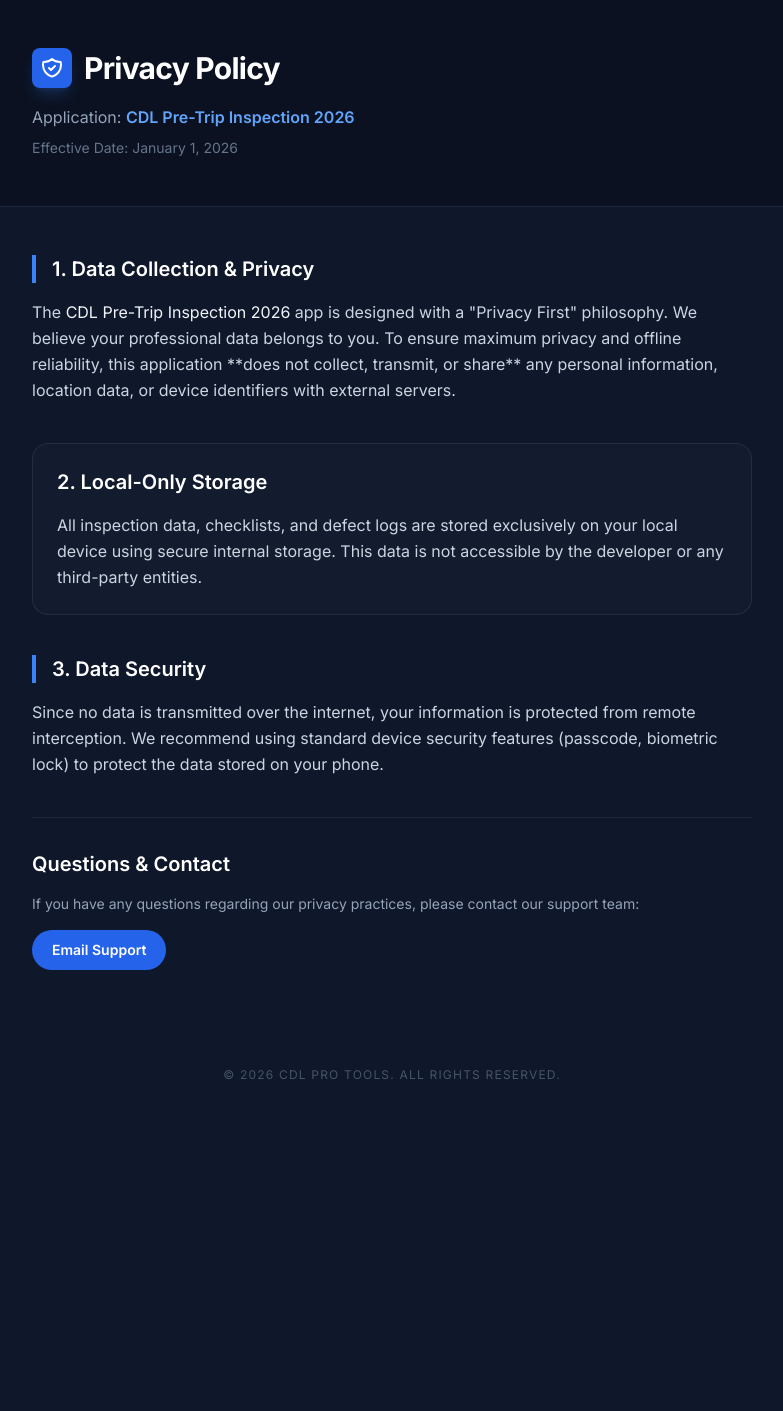
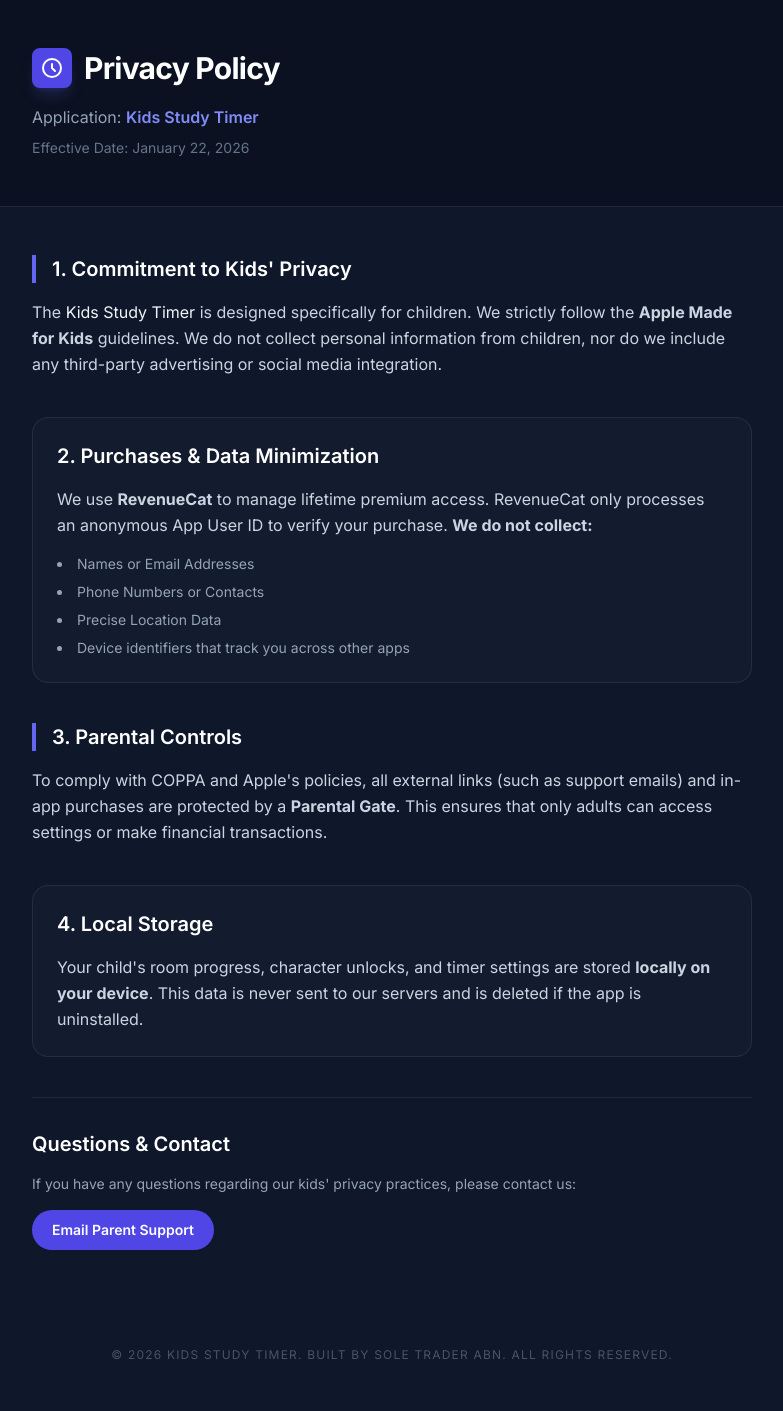
Before and after one commit to Haitham808/privacy-policy.github.io, a plain HTML site: page index.html in a window 1280 px wide. Shown: the whole page, without its empty margins (248-1031 px from the left). Before the commit the page ends 1131 px from the top, so only its background shows below. Drawn offline with nearby package versions, Linux system fonts and the light colour scheme.

Commit message:
Update index.html

```diff
--- a/index.html
+++ b/index.html
@@ -3,7 +3,7 @@
 <head>
     <meta charset="UTF-8">
     <meta name="viewport" content="width=device-width, initial-scale=1.0">
-    <title>Privacy Policy | CDL Pre-Trip 2026</title>
+    <title>Privacy Policy | Kids Study Timer</title>
     <script src="https://cdn.tailwindcss.com"></script>
     <link href="https://fonts.googleapis.com/css2?family=Inter:wght@400;600;700&display=swap" rel="stylesheet">
     <style>
@@ -16,46 +16,56 @@
     <header class="py-12 border-b border-slate-800 bg-[#0B1120]">
         <div class="max-w-3xl mx-auto px-6">
             <div class="flex items-center space-x-3 mb-4">
-                <div class="w-10 h-10 bg-blue-600 rounded-lg flex items-center justify-center shadow-lg shadow-blue-500/20">
-                    <svg class="w-6 h-6 text-white" fill="none" stroke="currentColor" viewBox="0 0 24 24"><path stroke-linecap="round" stroke-linejoin="round" stroke-width="2" d="M9 12l2 2 4-4m5.618-4.016A11.955 11.955 0 0112 2.944a11.955 11.955 0 01-8.618 3.04A12.02 12.02 0 003 9c0 5.591 3.824 10.29 9 11.622 5.176-1.332 9-6.03 9-11.622 0-1.042-.133-2.052-.382-3.016z"></path></svg>
+                <div class="w-10 h-10 bg-indigo-600 rounded-lg flex items-center justify-center shadow-lg shadow-indigo-500/20">
+                    <svg class="w-6 h-6 text-white" fill="none" stroke="currentColor" viewBox="0 0 24 24"><path stroke-linecap="round" stroke-linejoin="round" stroke-width="2" d="M12 8v4l3 3m6-3a9 9 0 11-18 0 9 9 0 0118 0z"></path></svg>
                 </div>
                 <h1 class="text-3xl font-bold text-white tracking-tight">Privacy Policy</h1>
             </div>
-            <p class="text-slate-400">Application: <span class="text-blue-400 font-semibold">CDL Pre-Trip Inspection 2026</span></p>
-            <p class="text-sm text-slate-500 mt-2">Effective Date: January 1, 2026</p>
+            <p class="text-slate-400">Application: <span class="text-indigo-400 font-semibold">Kids Study Timer</span></p>
+            <p class="text-sm text-slate-500 mt-2">Effective Date: January 22, 2026</p>
         </div>
     </header>
 
     <main class="max-w-3xl mx-auto px-6 py-12">
-
         <div class="space-y-10">
             <section>
-                <h2 class="text-xl font-semibold text-white mb-4 border-l-4 border-blue-500 pl-4">1. Data Collection & Privacy</h2>
-                <p>The <span class="text-slate-100">CDL Pre-Trip Inspection 2026</span> app is designed with a "Privacy First" philosophy. We believe your professional data belongs to you. To ensure maximum privacy and offline reliability, this application **does not collect, transmit, or share** any personal information, location data, or device identifiers with external servers.</p>
+                <h2 class="text-xl font-semibold text-white mb-4 border-l-4 border-indigo-500 pl-4">1. Commitment to Kids' Privacy</h2>
+                <p>The <span class="text-slate-100">Kids Study Timer</span> is designed specifically for children. We strictly follow the <b>Apple Made for Kids</b> guidelines. We do not collect personal information from children, nor do we include any third-party advertising or social media integration.</p>
             </section>
 
             <section class="p-6 rounded-2xl bg-slate-800/30 border border-slate-700/50">
-                <h2 class="text-xl font-semibold text-white mb-4">2. Local-Only Storage</h2>
-                <p>All inspection data, checklists, and defect logs are stored exclusively on your local device using secure internal storage. This data is not accessible by the developer or any third-party entities.</p>
+                <h2 class="text-xl font-semibold text-white mb-4">2. Purchases & Data Minimization</h2>
+                <p class="mb-4">We use <b>RevenueCat</b> to manage lifetime premium access. RevenueCat only processes an anonymous App User ID to verify your purchase. <b>We do not collect:</b></p>
+                <ul class="list-disc list-inside space-y-2 text-sm text-slate-400">
+                    <li>Names or Email Addresses</li>
+                    <li>Phone Numbers or Contacts</li>
+                    <li>Precise Location Data</li>
+                    <li>Device identifiers that track you across other apps</li>
+                </ul>
             </section>
 
             <section>
-                <h2 class="text-xl font-semibold text-white mb-4 border-l-4 border-blue-500 pl-4">3. Data Security</h2>
-                <p>Since no data is transmitted over the internet, your information is protected from remote interception. We recommend using standard device security features (passcode, biometric lock) to protect the data stored on your phone.</p>
+                <h2 class="text-xl font-semibold text-white mb-4 border-l-4 border-indigo-500 pl-4">3. Parental Controls</h2>
+                <p>To comply with COPPA and Apple's policies, all external links (such as support emails) and in-app purchases are protected by a <b>Parental Gate</b>. This ensures that only adults can access settings or make financial transactions.</p>
+            </section>
+
+            <section class="p-6 rounded-2xl bg-slate-800/30 border border-slate-700/50">
+                <h2 class="text-xl font-semibold text-white mb-4">4. Local Storage</h2>
+                <p>Your child's room progress, character unlocks, and timer settings are stored <b>locally on your device</b>. This data is never sent to our servers and is deleted if the app is uninstalled.</p>
             </section>
 
             <section class="pt-8 border-t border-slate-800">
                 <h2 class="text-xl font-semibold text-white mb-4">Questions & Contact</h2>
-                <p class="mb-4 text-slate-400 font-medium text-sm">If you have any questions regarding our privacy practices, please contact our support team:</p>
-                <a href="mailto:support@paywatch.com.au" class="inline-flex items-center px-5 py-2.5 bg-blue-600 hover:bg-blue-500 text-white text-sm font-semibold rounded-full transition-all duration-200">
-                    Email Support
+                <p class="mb-4 text-slate-400 font-medium text-sm">If you have any questions regarding our kids' privacy practices, please contact us:</p>
+                <a href="mailto:support@paywatch.com.au" class="inline-flex items-center px-5 py-2.5 bg-indigo-600 hover:bg-indigo-500 text-white text-sm font-semibold rounded-full transition-all duration-200">
+                    Email Parent Support
                 </a>
             </section>
         </div>
     </main>
 
     <footer class="max-w-3xl mx-auto px-6 py-12 text-center border-t border-slate-900">
-        <p class="text-xs text-slate-600 uppercase tracking-widest">&copy; 2026 CDL Pro Tools. All Rights Reserved.</p>
+        <p class="text-xs text-slate-600 uppercase tracking-widest">&copy; 2026 Kids Study Timer. Built by Sole Trader ABN. All Rights Reserved.</p>
     </footer>
 
 </body>
```
